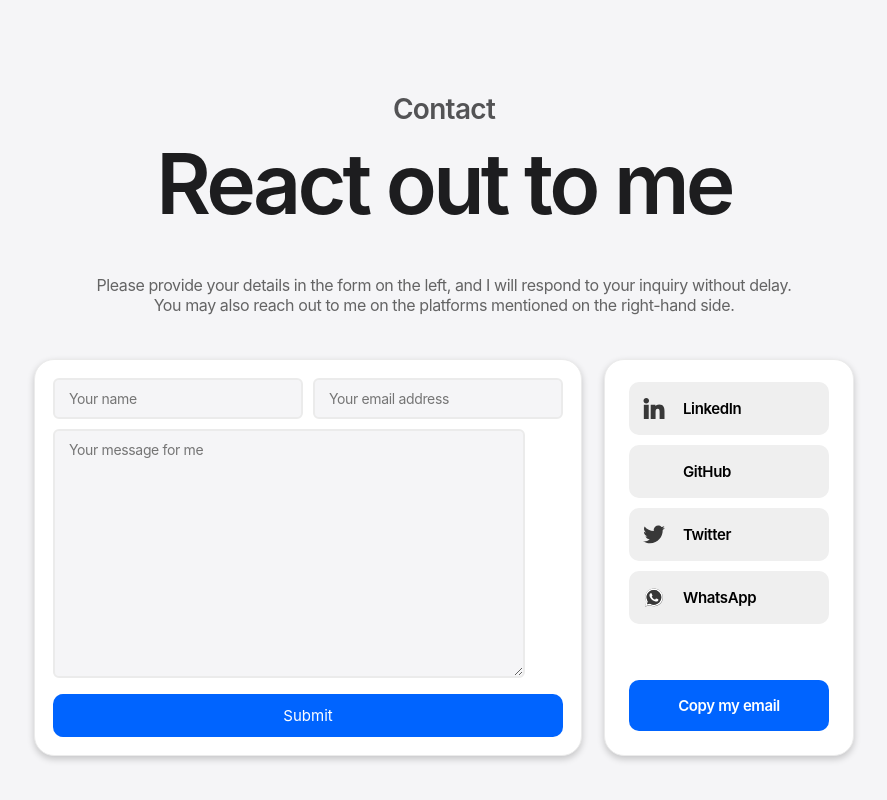
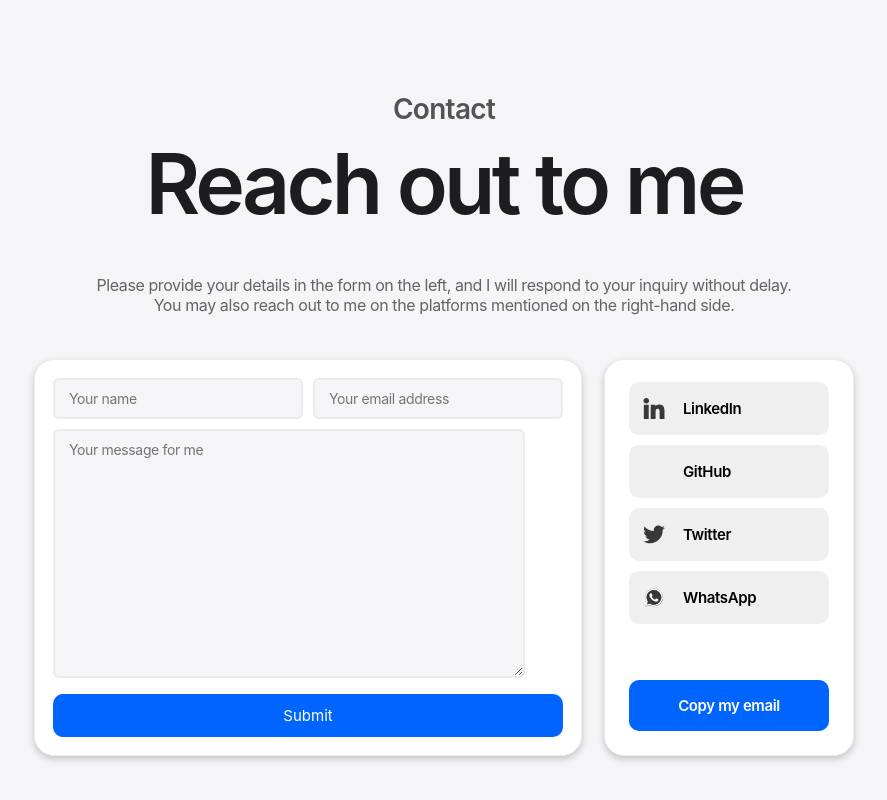
Before and after one commit to An-Yay/Portfolio, a React (Create React App) app: page / in a window 1280 px wide. Shown: the part 7196-7996 px from the top of the page, without its empty margins (196-1083 px from the left). Built offline with nearby package versions, Linux system fonts and the light colour scheme; some icons are missing.

Commit message:
spellings fixed

```diff
--- a/src/components/Contact/Contact.tsx
+++ b/src/components/Contact/Contact.tsx
@@ -58,7 +58,7 @@ export default function Contact() {
         viewport={{ once: true }}
       >
         {state.language === "english"
-          ? "React out to me"
+          ? "Reach out to me"
           : "Reach out to me"}
       </motion.h1>
 
--- a/src/components/Resume/Resume.tsx
+++ b/src/components/Resume/Resume.tsx
@@ -53,7 +53,7 @@ export default function Resume() {
           </p>
           <a
             download="cv_gianlucajahn.pdf"
-            href={require("../../assets/documents/cv_gianlucajahn_german.pdf")}
+            href={require("../../assets/documents/ananay_resume.pdf")}
           >
             <button
               className="download"
```
Also changed, not shown: 1 other file (tests, documents, lock files or other folders).
